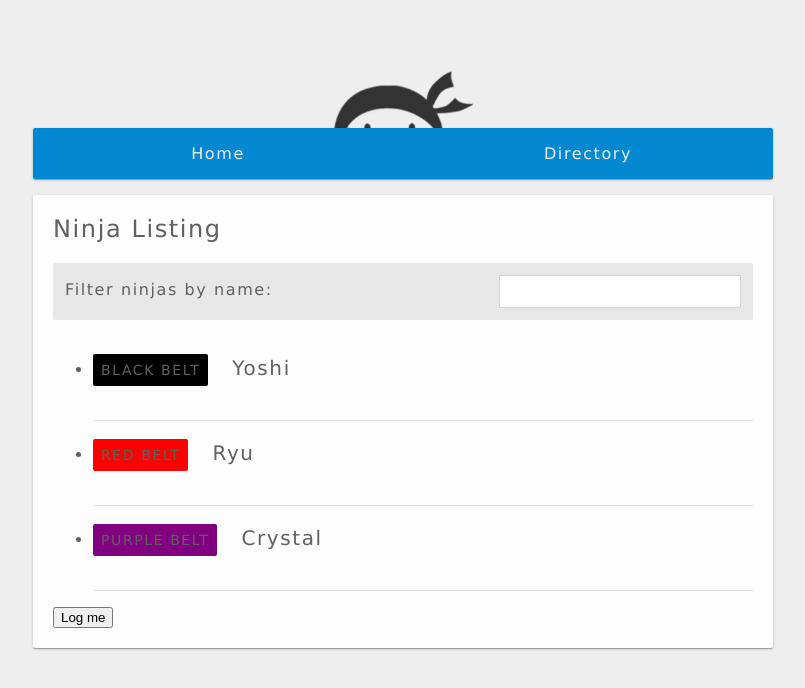
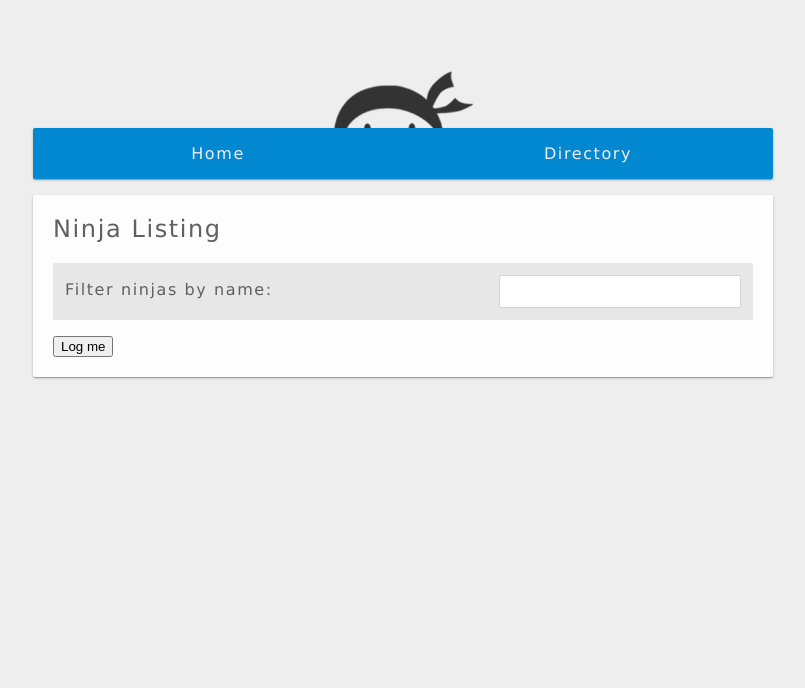
Before and after one commit to SafNaaz/ninja-directory-angular, an Angular app: page /directory in a window 1280 px wide. Shown: the top 688 px of the page, without its empty margins (237-1042 px from the left). Built offline with nearby package versions, Linux system fonts and the light colour scheme.

Commit message:
added http module and logged json oninit

```diff
--- a/src/app/app.module.ts
+++ b/src/app/app.module.ts
@@ -1,6 +1,7 @@
 import { BrowserModule } from '@angular/platform-browser';
 import { NgModule } from '@angular/core';
 import { FormsModule } from "@angular/forms";
+import { HttpClientModule} from "@angular/common/http"
 
 import { AppRoutingModule } from './app-routing.module';
 import { AppComponent } from './app.component';
@@ -19,7 +20,8 @@ import { LoggingService} from './logging.service'
   imports: [
     BrowserModule,
     AppRoutingModule,
-    FormsModule
+    FormsModule,
+    HttpClientModule
   ],
   providers: [LoggingService],
   bootstrap: [AppComponent]
--- /dev/null
+++ b/src/app/data.service.ts
@@ -0,0 +1,16 @@
+import { Injectable } from '@angular/core';
+import {HttpClient} from '@angular/common/http'
+
+@Injectable({
+  providedIn: 'root'
+})
+export class DataService {
+
+  constructor(private http: HttpClient) { }
+
+  fetchData(){
+    return this.http.get('assets/ninjas.json').subscribe(
+      (data) => console.log(data)
+    )
+  }
+}
--- a/src/app/directory/directory.component.ts
+++ b/src/app/directory/directory.component.ts
@@ -1,28 +1,27 @@
 import { Component, OnInit } from '@angular/core';
 import { LoggingService } from '../logging.service';
+import { DataService} from '../data.service'
 
 @Component({
   selector: 'app-directory',
   templateUrl: './directory.component.html',
-  styleUrls: ['./directory.component.css']
+  styleUrls: ['./directory.component.css'],
+  providers : [DataService]
 })
 export class DirectoryComponent implements OnInit {
 
   term: any
 
-  ninjas = [
-    {name: "Yoshi", belt : "black"},
-    {name: "Ryu", belt : "red"},
-    {name: "Crystal", belt : "purple"},
-  ]
+  ninjas = []
 
-  constructor(private logger: LoggingService) { }
+  constructor(private logger: LoggingService, private dataService: DataService) { }
 
   logIt(){
     this.logger.log()
   }
 
   ngOnInit(): void {
+    this.dataService.fetchData()
   }
 
 }
--- /dev/null
+++ b/src/assets/ninjas.json
@@ -0,0 +1,6 @@
+[
+    {"name": "Yoshi", "belt" : "black"},
+    {"name": "Ryu", "belt" : "red"},
+    {"name": "Crystal", "belt" : "purple"},
+    {"name": "Safnas", "belt" : "white"}
+  ]
--- a/src/main.ts
+++ b/src/main.ts
@@ -8,5 +8,5 @@ if (environment.production) {
   enableProdMode();
 }
 
-platformBrowserDynamic().bootstrapModule(AppModule, [])
+platformBrowserDynamic().bootstrapModule(AppModule)
   .catch(err => console.error(err));
```
